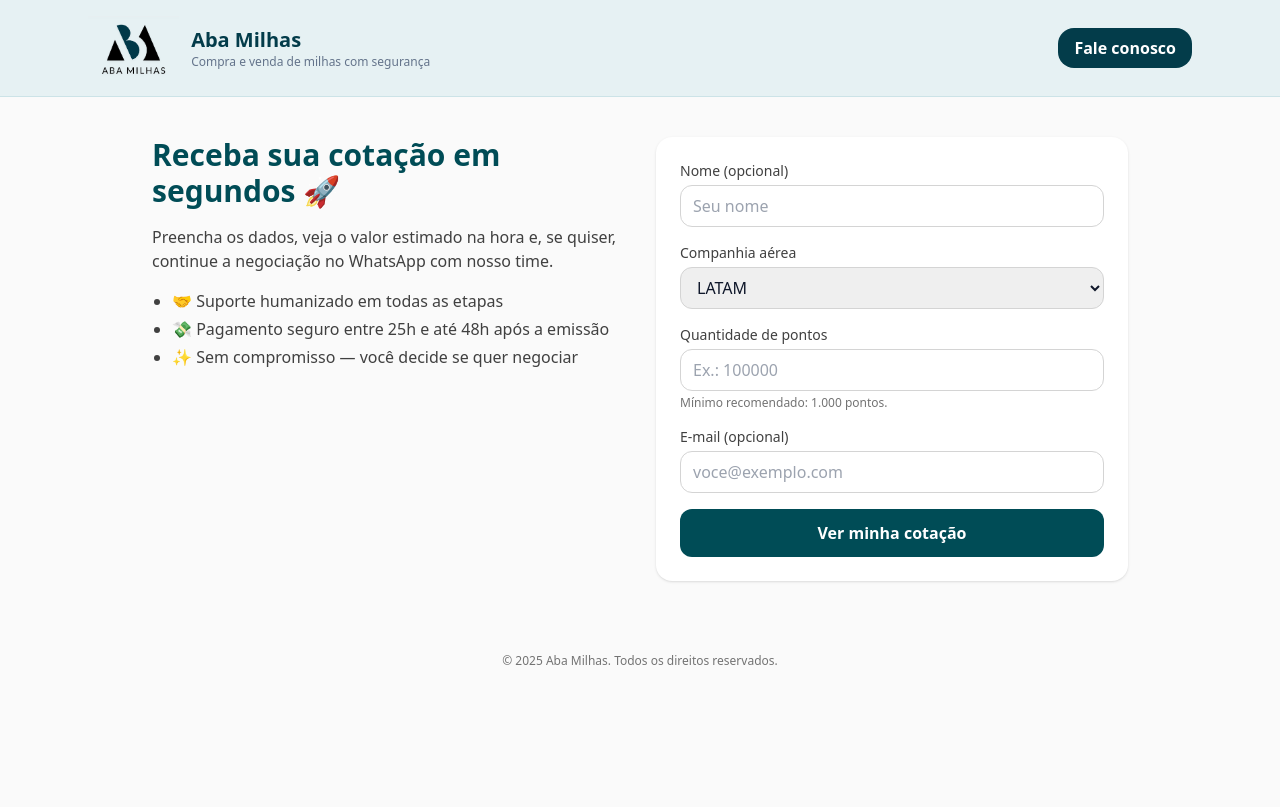
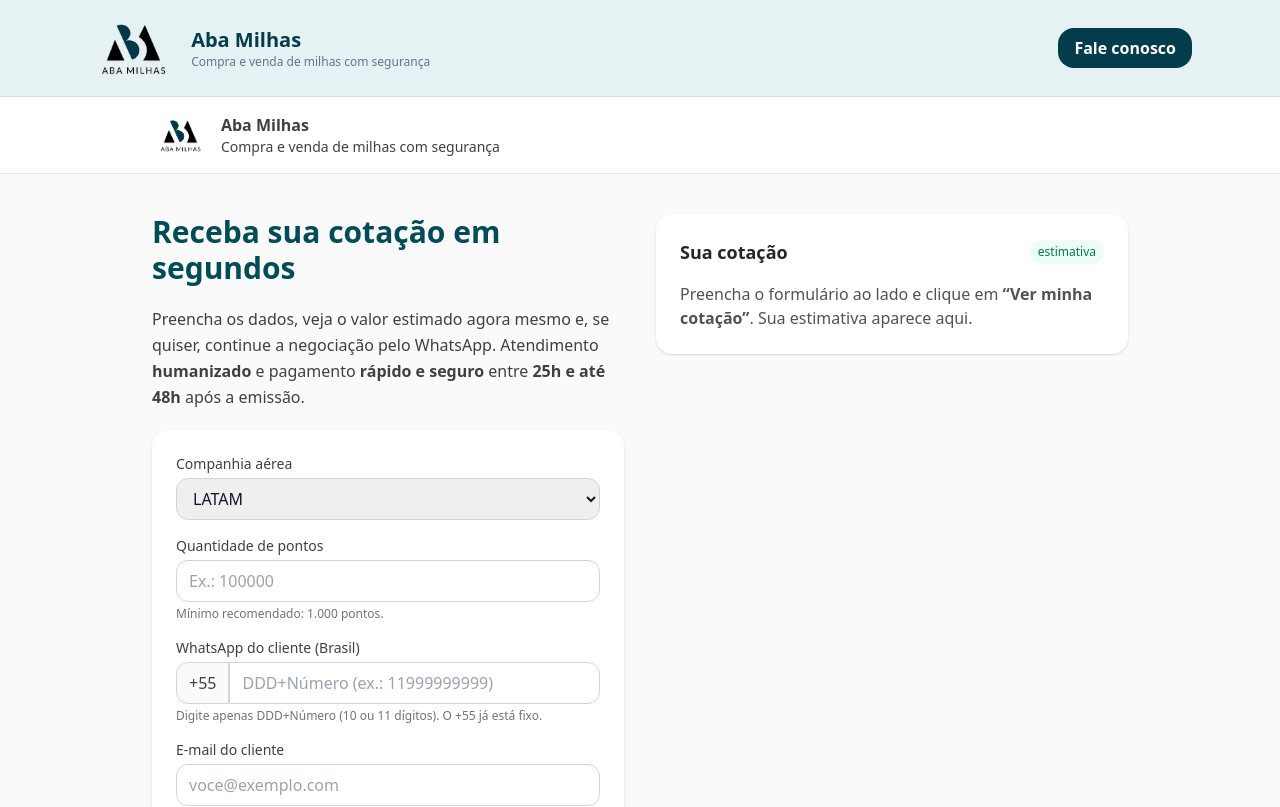
Before and after one commit to AbaMilhas/aba-milhas-landing, a Next.js app: page / in a window 1280 px wide. Shown: the top 807 px of the page. Built offline with nearby package versions, Linux system fonts and the light colour scheme.

Commit message:
feat: melhorias no layout + campos obrigatórios

```diff
--- a/app/page.tsx
+++ b/app/page.tsx
@@ -4,33 +4,33 @@ import React, { useEffect, useMemo, useState } from "react";
 
 type CiaMap = Record<string, number>;
 
-function onlyDigits(s: string) {
-  return s.replace(/[^\d]/g, "");
-}
-function brl(n: number) {
-  return n.toLocaleString("pt-BR", { style: "currency", currency: "BRL" });
-}
+const SELLER = process.env.NEXT_PUBLIC_WA_SELLER || ""; // ex.: 5551999999999
 
-const WA_SELLER = process.env.NEXT_PUBLIC_WA_SELLER || ""; // seu número de atendimento
+// utils
+const onlyDigits = (s: string) => s.replace(/[^\d]/g, "");
+const brl = (n: number) =>
+  n.toLocaleString("pt-BR", { style: "currency", currency: "BRL" });
 
 export default function Page() {
+  // dados de cálculo
   const [cias, setCias] = useState<CiaMap>({});
   const [cia, setCia] = useState("");
   const [pontos, setPontos] = useState("");
-  const [nome, setNome] = useState("");
+  const [whatsLocal, setWhatsLocal] = useState(""); // DDD+Número sem +55
   const [email, setEmail] = useState("");
-  const [resultadoVisivel, setResultadoVisivel] = useState(false);
+
+  // UI
+  const [showQuote, setShowQuote] = useState(false);
+  const [msg, setMsg] = useState<string | null>(null);
 
   useEffect(() => {
     (async () => {
       try {
         const r = await fetch("/api/cias", { cache: "no-store" });
         const data = (await r.json()) as CiaMap;
-        if (data && typeof data === "object") {
         setCias(data);
         const first = Object.keys(data)[0];
         if (first) setCia(first);
-        }
       } catch {
         setCias({});
       }
@@ -41,81 +41,99 @@ export default function Page() {
   const pontosNum = useMemo(() => Number(onlyDigits(pontos) || 0), [pontos]);
   const valor = useMemo(() => (pontosNum / 1000) * (cpm || 0), [pontosNum, cpm]);
 
+  // texto que vai para o WhatsApp do vendedor
+  const sellerMessage = useMemo(() => {
+    const lines = [
+      "✈️ *Aba Milhas* — Novo pedido de cotação",
+      `• Companhia: ${cia || "-"}`,
+      `• Pontos: ${pontosNum.toLocaleString("pt-BR") || "-"}`,
+      `• E-mail do cliente: ${email || "-"}`,
+      `• WhatsApp do cliente: +55 ${whatsLocal || "-"}`,
+      `• Valor estimado: ${brl(valor)} (CPM R$ ${cpm})`,
+      "",
+      "👉 Vamos continuar com a negociação?"
+    ];
+    return lines.join("\n");
+  }, [cia, pontosNum, email, whatsLocal, valor, cpm]);
+
+  const waLink = useMemo(() => {
+    // conversa com o *seu número* (vendedor)
+    const base = `https://wa.me/${SELLER}?text=${encodeURIComponent(
+      sellerMessage
+    )}`;
+    return base;
+  }, [sellerMessage]);
+
+  function validate(): string | null {
+    if (!cia) return "Selecione a companhia aérea.";
+    if (!pontosNum || pontosNum < 1000)
+      return "Informe a quantidade de pontos (mínimo 1.000).";
+    const dddNum = onlyDigits(whatsLocal);
+    if (!/^\d{10,11}$/.test(dddNum))
+      return "WhatsApp deve ser DDD+Número (10 ou 11 dígitos).";
+    if (!email.includes("@")) return "Informe um e-mail válido.";
+    if (!SELLER) return "Número do vendedor não configurado na Vercel.";
+    return null;
+  }
+
   function onSubmit(e: React.FormEvent) {
     e.preventDefault();
-    if (!cia) return alert("Selecione a companhia aérea.");
-    if (!pontosNum || pontosNum < 1000)
-      return alert("Informe a quantidade de pontos (mínimo 1.000).");
-
-    setResultadoVisivel(true);
+    const err = validate();
+    setMsg(err);
+    if (!err) setShowQuote(true);
   }
 
-  // Mensagem que vai pré-preenchida no WhatsApp (para o SEU número)
-  const mensagemWhats = useMemo(() => {
-    const linhas = [
-      `✈️ *Aba Milhas* — Nova cotação`,
-      nome ? `• Nome: ${nome}` : null,
-      `• Companhia: ${cia}`,
-      `• Pontos: ${pontosNum.toLocaleString("pt-BR")}`,
-      email ? `• E-mail: ${email}` : null,
-      `• Valor estimado: ${brl(valor)} (CPM R$ ${cpm})`,
-      ``,
-      `Tenho interesse em continuar a negociação 👇`,
-    ].filter(Boolean);
-    return linhas.join("\n");
-  }, [cia, pontosNum, valor, cpm, nome, email]);
-
-  // Link wa.me para abrir conversa com a SUA empresa
-  const waLink = useMemo(() => {
-    const num = onlyDigits(WA_SELLER);
-    const texto = encodeURIComponent(mensagemWhats);
-    return num ? `https://wa.me/${num}?text=${texto}` : "#";
-  }, [mensagemWhats]);
+  function copyQuote() {
+    navigator.clipboard
+      .writeText(sellerMessage)
+      .then(() => setMsg("✅ Cotação copiada!"))
+      .catch(() => setMsg("❌ Não foi possível copiar."));
+  }
 
   return (
     <main className="min-h-dvh bg-neutral-50">
-      <section className="mx-auto max-w-5xl px-6 py-10 grid md:grid-cols-2 gap-8">
-        {/* Lado esquerdo: copy */}
-        <div className="space-y-4">
+      {/* Cabeçalho simples */}
+      <header className="bg-white border-b">
+        <div className="mx-auto max-w-5xl px-6 py-4 flex items-center gap-3">
+          <img src="/logo.png" alt="Aba Milhas" className="h-10 w-auto" />
+          <div className="text-neutral-700">
+            <div className="font-semibold">Aba Milhas</div>
+            <div className="text-sm">Compra e venda de milhas com segurança</div>
+          </div>
+        </div>
+      </header>
+
+      <section className="mx-auto max-w-5xl px-6 py-10 grid lg:grid-cols-2 gap-8">
+        {/* Texto de apoio */}
+        <div className="space-y-5">
           <h1 className="text-3xl font-bold text-[#004c56]">
-            Receba sua cotação em segundos 🚀
+            Receba sua cotação em segundos
           </h1>
-          <p className="text-neutral-700">
-            Preencha os dados, veja o valor estimado na hora e, se quiser,
-            continue a negociação no WhatsApp com nosso time.
+          <p className="text-neutral-700 leading-relaxed">
+            Preencha os dados, veja o valor estimado agora mesmo e, se quiser,
+            continue a negociação pelo WhatsApp. Atendimento{" "}
+            <strong>humanizado</strong> e pagamento{" "}
+            <strong>rápido e seguro</strong> entre{" "}
+            <strong>25h e até 48h</strong> após a emissão.
           </p>
-          <ul className="text-neutral-700 list-disc pl-5 space-y-1">
-            <li>🤝 Suporte humanizado em todas as etapas</li>
-            <li>💸 Pagamento seguro entre 25h e até 48h após a emissão</li>
-            <li>✨ Sem compromisso — você decide se quer negociar</li>
-          </ul>
-        </div>
 
-        {/* Lado direito: formulário + resultado */}
-        <div className="bg-white rounded-2xl shadow p-6 space-y-4">
-          {!resultadoVisivel ? (
-            <form onSubmit={onSubmit} className="space-y-4">
-              {/* Nome (opcional) */}
-              <div>
-                <label className="block text-sm font-medium text-neutral-700">
-                  Nome (opcional)
-                </label>
-                <input
-                  value={nome}
-                  onChange={(e) => setNome(e.target.value)}
-                  placeholder="Seu nome"
-                  className="mt-1 w-full rounded-xl border border-neutral-300 px-3 py-2 focus:outline-none focus:ring-2 focus:ring-[#004c56]"
-                />
-              </div>
-
-              {/* Cia aérea */}
+          {/* Form */}
+          <form
+            onSubmit={onSubmit}
+            className="bg-white rounded-2xl shadow p-6 space-y-4"
+          >
+            {/* Companhia */}
             <div>
               <label className="block text-sm font-medium text-neutral-700">
                 Companhia aérea
               </label>
               <select
                 value={cia}
-                  onChange={(e) => setCia(e.target.value)}
+                onChange={(e) => {
+                  setCia(e.target.value);
+                  setShowQuote(false);
+                  setMsg(null);
+                }}
                 className="mt-1 w-full rounded-xl border border-neutral-300 px-3 py-2 focus:outline-none focus:ring-2 focus:ring-[#004c56]"
                 required
               >
@@ -138,7 +156,11 @@ export default function Page() {
               <input
                 inputMode="numeric"
                 value={pontos}
-                  onChange={(e) => setPontos(onlyDigits(e.target.value))}
+                onChange={(e) => {
+                  setPontos(onlyDigits(e.target.value));
+                  setShowQuote(false);
+                  setMsg(null);
+                }}
                 placeholder="Ex.: 100000"
                 className="mt-1 w-full rounded-xl border border-neutral-300 px-3 py-2 focus:outline-none focus:ring-2 focus:ring-[#004c56]"
                 required
@@ -148,72 +170,145 @@ export default function Page() {
               </p>
             </div>
 
-              {/* E-mail (opcional) */}
+            {/* WhatsApp (obrigatório) */}
             <div>
               <label className="block text-sm font-medium text-neutral-700">
-                  E-mail (opcional)
+                WhatsApp do cliente (Brasil)
+              </label>
+              <div className="mt-1 flex">
+                <span className="inline-flex items-center rounded-l-xl border border-neutral-300 bg-neutral-50 px-3 text-neutral-700">
+                  +55
+                </span>
+                <input
+                  inputMode="numeric"
+                  value={whatsLocal}
+                  onChange={(e) => {
+                    setWhatsLocal(onlyDigits(e.target.value));
+                    setShowQuote(false);
+                    setMsg(null);
+                  }}
+                  placeholder="DDD+Número (ex.: 11999999999)"
+                  className="w-full rounded-r-xl border border-neutral-300 px-3 py-2 focus:outline-none focus:ring-2 focus:ring-[#004c56]"
+                  required
+                />
+              </div>
+              <p className="text-xs text-neutral-500 mt-1">
+                Digite apenas DDD+Número (10 ou 11 dígitos). O +55 já está fixo.
+              </p>
+            </div>
+
+            {/* E-mail (obrigatório) */}
+            <div>
+              <label className="block text-sm font-medium text-neutral-700">
+                E-mail do cliente
               </label>
               <input
                 type="email"
                 value={email}
-                  onChange={(e) => setEmail(e.target.value)}
+                onChange={(e) => {
+                  setEmail(e.target.value);
+                  setShowQuote(false);
+                  setMsg(null);
+                }}
                 placeholder="voce@exemplo.com"
                 className="mt-1 w-full rounded-xl border border-neutral-300 px-3 py-2 focus:outline-none focus:ring-2 focus:ring-[#004c56]"
+                required
               />
             </div>
 
-              {/* Botão */}
+            {/* Botão principal */}
             <button
               type="submit"
               className="w-full rounded-xl bg-[#004c56] text-white font-semibold py-3 hover:bg-[#00636f] transition"
             >
               Ver minha cotação
             </button>
+
+            {msg && (
+              <div
+                className={`text-sm rounded-xl px-3 py-2 ${
+                  msg.startsWith("✅")
+                    ? "bg-green-50 text-green-700"
+                    : "bg-red-50 text-red-700"
+                }`}
+              >
+                {msg}
+              </div>
+            )}
           </form>
+        </div>
+
+        {/* Cartão de cotação */}
+        <div className="space-y-4">
+          <div className="bg-white rounded-2xl shadow p-6">
+            <div className="flex items-center justify-between mb-4">
+              <h2 className="text-lg font-semibold text-neutral-800">
+                Sua cotação
+              </h2>
+              <span className="text-xs rounded-full bg-emerald-50 text-emerald-700 px-2 py-1">
+                estimativa
+              </span>
+            </div>
+
+            {/* Estado inicial */}
+            {!showQuote ? (
+              <div className="text-neutral-600">
+                Preencha o formulário ao lado e clique em{" "}
+                <strong>“Ver minha cotação”</strong>. Sua estimativa aparece
+                aqui.
+              </div>
             ) : (
-            <div className="space-y-4">
-              <div className="rounded-xl border border-green-200 bg-green-50 p-4">
-                <div className="font-semibold text-green-800 mb-1">
-                  Cotação estimada
+              <>
+                <div className="grid grid-cols-2 gap-4">
+                  <div className="rounded-xl bg-neutral-50 p-4">
+                    <div className="text-xs text-neutral-500">Companhia</div>
+                    <div className="font-semibold">{cia}</div>
                   </div>
-                <div className="text-sm text-green-900 space-y-1">
-                  <div>Companhia: <strong>{cia}</strong></div>
-                  <div>Pontos: <strong>{pontosNum.toLocaleString("pt-BR")}</strong></div>
-                  <div>CPM: <strong>R$ {cpm}</strong></div>
-                  <div>Valor estimado: <strong>{brl(valor)}</strong></div>
+                  <div className="rounded-xl bg-neutral-50 p-4">
+                    <div className="text-xs text-neutral-500">CPM</div>
+                    <div className="font-semibold">R$ {cpm}</div>
+                  </div>
+                  <div className="rounded-xl bg-neutral-50 p-4">
+                    <div className="text-xs text-neutral-500">Pontos</div>
+                    <div className="font-semibold">
+                      {pontosNum.toLocaleString("pt-BR")}
+                    </div>
+                  </div>
+                  <div className="rounded-xl bg-neutral-50 p-4">
+                    <div className="text-xs text-neutral-500">
+                      Valor estimado
+                    </div>
+                    <div className="text-xl font-bold text-[#0f766e]">
+                      {brl(valor)}
+                    </div>
                   </div>
                 </div>
 
+                <div className="mt-6 grid sm:grid-cols-2 gap-3">
                   <a
                     href={waLink}
                     target="_blank"
-                rel="noopener noreferrer"
-                className={`w-full inline-flex items-center justify-center rounded-xl bg-[#25D366] text-white font-semibold py-3 hover:brightness-95 transition ${
-                  WA_SELLER ? "" : "pointer-events-none opacity-60"
-                }`}
-                title={WA_SELLER ? "Abrir WhatsApp" : "Configure NEXT_PUBLIC_WA_SELLER"}
+                    rel="noreferrer"
+                    className="text-center rounded-xl bg-[#25D366] text-white font-semibold py-3 hover:brightness-95 transition"
                   >
                     Continuar no WhatsApp
                   </a>
 
                   <button
-                onClick={() => setResultadoVisivel(false)}
-                className="w-full rounded-xl border border-neutral-300 py-3 font-semibold hover:bg-neutral-50 transition"
+                    onClick={copyQuote}
+                    className="rounded-xl border border-neutral-300 bg-white text-neutral-800 font-semibold py-3 hover:bg-neutral-50 transition"
                   >
-                Refazer cotação
+                    Copiar resumo da cotação
                   </button>
+                </div>
 
-              {/* Preview do texto enviado para o seu Whats */}
-              <details className="text-xs text-neutral-500">
-                <summary className="cursor-pointer select-none">
-                  Ver mensagem que será enviada no WhatsApp
-                </summary>
-                <pre className="mt-2 whitespace-pre-wrap bg-neutral-50 p-3 rounded-xl border text-neutral-700">
-{mensagemWhats}
-                </pre>
-              </details>
+                <p className="text-xs text-neutral-500 mt-4">
+                  *Estimativa baseada no CPM informado. O valor final pode variar
+                  após validação.
+                </p>
+              </>
+            )}
           </div>
-          )}
         </div>
       </section>
 
--- a/package.json
+++ b/package.json
@@ -10,6 +10,7 @@
   },
   "dependencies": {
     "next": "15.5.3",
+    "nodemailer": "^7.0.6",
     "react": "19.1.0",
     "react-dom": "19.1.0"
   },
```
Also changed, not shown: 1 other file (tests, documents, lock files or other folders). Lines whose indentation alone changed are shown as unchanged.
